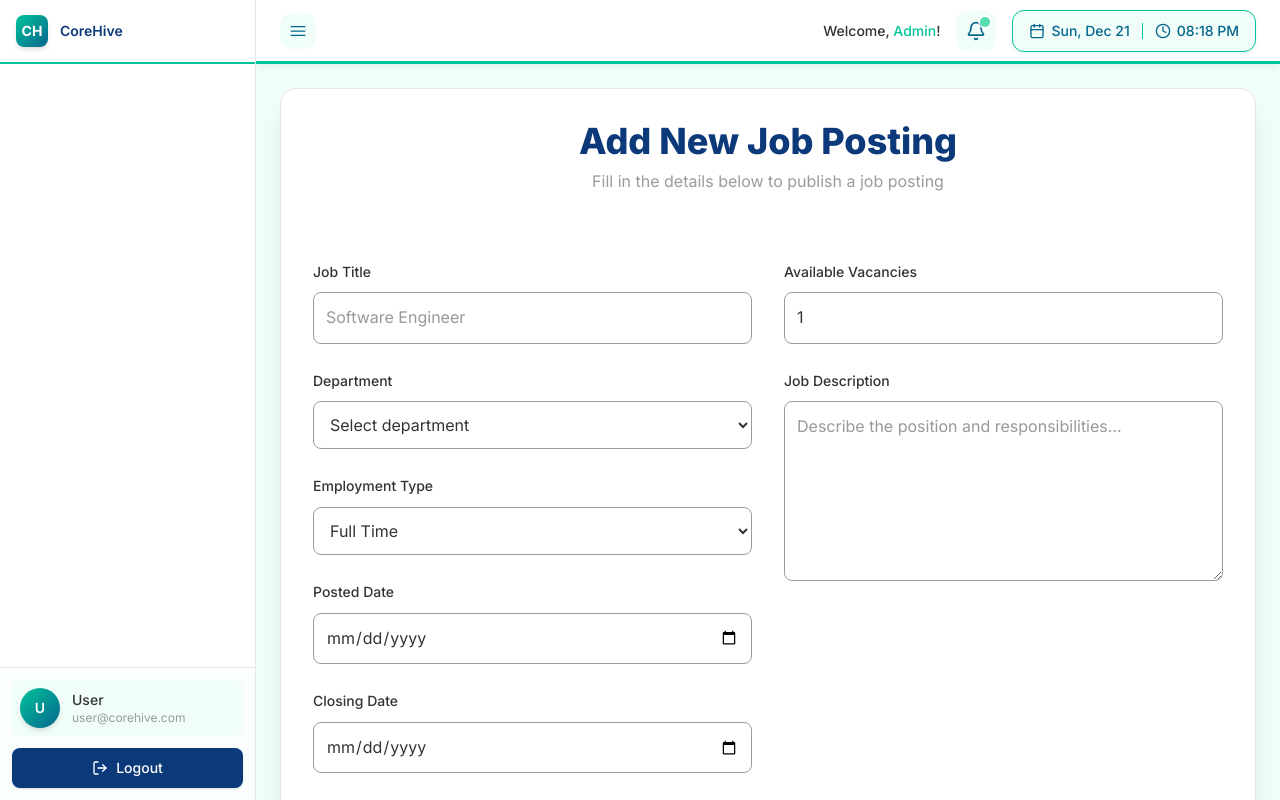
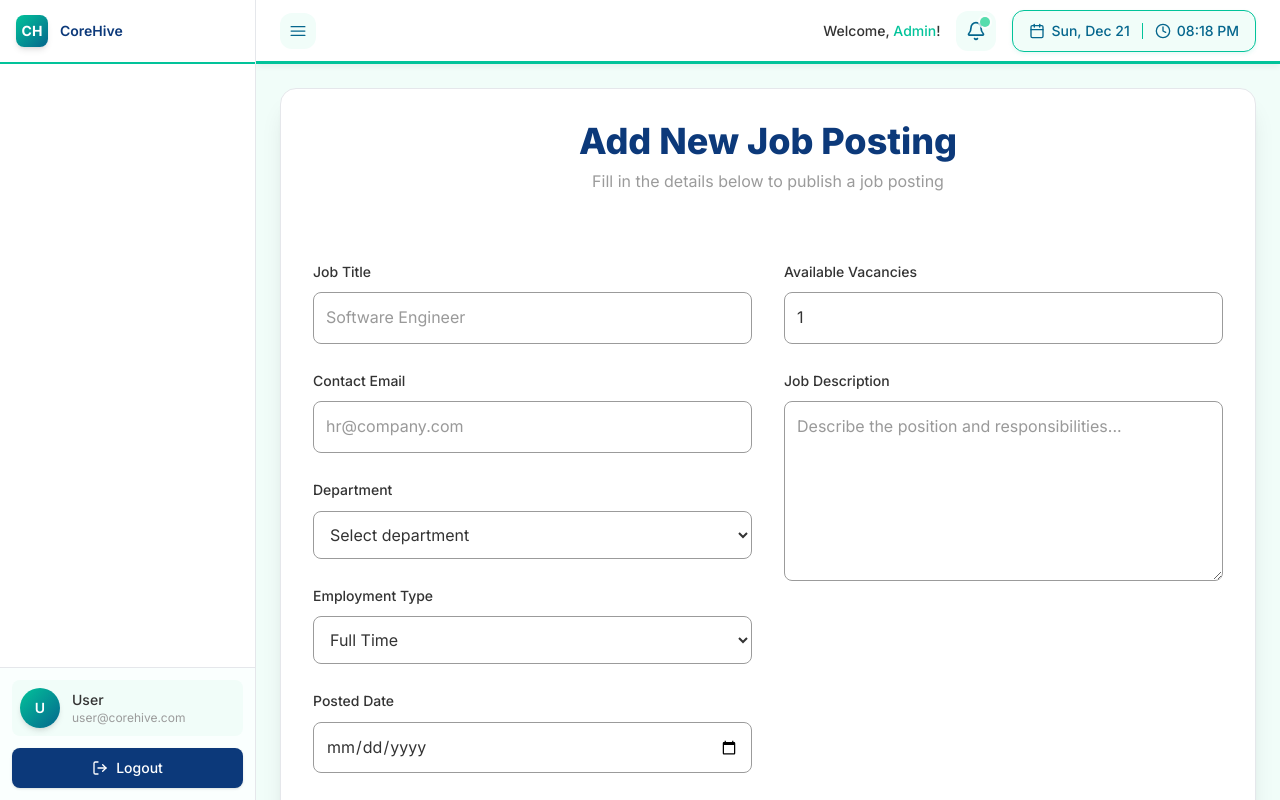
Before and after one commit to She-han/CoreHive-SaaS_HR_Platform, a React (Vite) app in the folder frontend/: page /hr_staff/addjobform in a window 1280 px wide. Built offline with nearby package versions, Linux system fonts and the light colour scheme.

Commit message:
Add email field to Job-card by frontend

```diff
--- a/frontend/src/components/hrstaff/hiringmanagement/AddJobForm.jsx
+++ b/frontend/src/components/hrstaff/hiringmanagement/AddJobForm.jsx
@@ -12,6 +12,7 @@ export default function AddJobForm() {
 
   const [form, setForm] = useState({
     title: "",
+    contactEmail: "",
     department: "",
     employmentType: "FULL_TIME",
     status: "OPEN",
@@ -52,6 +53,11 @@ useEffect(() => {
     setAvatarFile(file || null);
   }
 
+  // Simple email validation
+  function isValidEmail(email) {
+  return /^[^\s@]+@[^\s@]+\.[^\s@]+$/.test(email);
+}
+
 
   async function handleSubmit(e) {
   e.preventDefault();
@@ -89,6 +95,17 @@ useEffect(() => {
     Swal.fire("Required!", "Job description is required.", "warning");
     return;
   }
+
+  if (!form.contactEmail.trim()) {
+  Swal.fire("Required!", "Contact email is required.", "warning");
+  return;
+}
+
+if (!isValidEmail(form.contactEmail)) {
+  Swal.fire("Invalid Email!", "Please enter a valid email address.", "warning");
+  return;
+}
+
 
   setLoading(true);
 
@@ -191,6 +208,24 @@ useEffect(() => {
                 className="mt-2 w-full p-3 border border-[#9B9B9B] rounded-lg focus:ring-2 focus:ring-[#02C39A]"
               />
             </div>
+
+            {/* Contact Email */}
+            <div>
+              <label className="text-sm font-medium text-[#333333]">
+                Contact Email
+              </label>
+              <input
+                type="email"
+                name="contactEmail"
+                value={form.contactEmail}
+                onChange={handleInput}
+                placeholder="hr@company.com"
+                className="mt-2 w-full p-3 border border-[#9B9B9B] rounded-lg
+                          focus:ring-2 focus:ring-[#02C39A]"
+                required
+              />
+            </div>
+
 
 
             {/* Department */}
--- a/frontend/src/components/hrstaff/hiringmanagement/EditeJobPosting.jsx
+++ b/frontend/src/components/hrstaff/hiringmanagement/EditeJobPosting.jsx
@@ -22,6 +22,7 @@ export default function EditeJobPosting() {
 
   const [form, setForm] = useState({
     title: "",
+    contactEmail: "",
     department: "",
     employmentType: "FULL_TIME",
     status: "OPEN",
@@ -39,6 +40,7 @@ export default function EditeJobPosting() {
 
         setForm({
             title: data.title || "",
+            contactEmail: data.contactEmail || "",
             department: String(data.department || ""),
             employmentType: data.employmentType || "FULL_TIME",
             status: data.status || "OPEN",
@@ -63,6 +65,10 @@ export default function EditeJobPosting() {
     });
 }, []);
 
+  // Simple email validation
+  function isValidEmail(email) {
+  return /^[^\s@]+@[^\s@]+\.[^\s@]+$/.test(email);
+}
 
 
   const [avatarFile, setAvatarFile] = useState(null);
@@ -116,6 +122,17 @@ export default function EditeJobPosting() {
     return;
   }
 
+  if (!form.contactEmail.trim()) {
+  Swal.fire("Required!", "Contact email is required.", "warning");
+  return;
+}
+
+if (!isValidEmail(form.contactEmail)) {
+  Swal.fire("Invalid Email!", "Please enter a valid email address.", "warning");
+  return;
+}
+
+
   setLoading(true);
 
    try {
@@ -124,6 +141,7 @@ export default function EditeJobPosting() {
     if (avatarFile) {
       payload = new FormData();
     payload.append("title", form.title);
+payload.append("contactEmail", form.contactEmail.toLowerCase());
 payload.append("departmentId", form.department); // ✅ FIX
 payload.append("employmentType", form.employmentType);
 payload.append("status", form.status);
@@ -135,6 +153,7 @@ payload.append("avatar", avatarFile);
     } else {
      payload = {
     title: form.title,
+    contactEmail: form.contactEmail.toLowerCase(),
     departmentId: form.department,
     employmentType: form.employmentType,
     status: form.status,
@@ -213,6 +232,22 @@ payload.append("avatar", avatarFile);
               />
             </div>
 
+            {/* Contact Email */}
+            <div>
+              <label className="text-sm font-medium text-[#333333]">
+                Contact Email
+              </label>
+              <input
+                type="email"
+                name="contactEmail"
+                value={form.contactEmail}
+                onChange={handleInput}
+                placeholder="hr@company.com"
+                className="mt-2 w-full p-3 border border-[#9B9B9B] rounded-lg
+                          focus:ring-2 focus:ring-[#02C39A]"
+                required
+              />
+            </div>
 
             {/* Department */}
             <div>
--- a/frontend/src/components/hrstaff/hiringmanagement/JobCard.jsx
+++ b/frontend/src/components/hrstaff/hiringmanagement/JobCard.jsx
@@ -1,5 +1,5 @@
 import React from "react";
-import { Calendar, Briefcase, Users, Edit3, Trash2 } from "lucide-react";
+import { Calendar, Briefcase, Users, Edit3, Trash2 , Mail } from "lucide-react";
 import { Link } from "react-router-dom";
 
 const JobCard = ({
@@ -13,6 +13,7 @@ const JobCard = ({
   vacancies,
   postedDate,
   closingDate,
+  contactEmail,
   onDelete,
 }) => {
   const statusStyles = {
@@ -62,6 +63,25 @@ const JobCard = ({
             <p className="font-semibold text-[#05668D]">{department}</p>
           </div>
         </div>
+
+        {/* CONTACT EMAIL */}
+        {contactEmail && (
+            <div className="flex items-center justify-center">
+              <a
+                href={`mailto:${contactEmail}`}
+                className="flex items-center gap-2 px-4 py-2 rounded-xl
+                          bg-[#05668D]/10 text-[#05668D]
+                          hover:bg-[#05668D]/20 transition-all duration-200"
+              >
+                <Mail size={16} />
+                <span className="text-xs font-medium truncate max-w-[180px]">
+                  {contactEmail}
+                </span>
+              </a>
+            </div>
+          )}
+
+
 
         {/* Vacancies */}
         <div className="flex items-center gap-2.5">
--- a/frontend/src/pages/hrstaff/HiringManagement.jsx
+++ b/frontend/src/pages/hrstaff/HiringManagement.jsx
@@ -173,6 +173,7 @@ useEffect(() => {
           vacancies={job.availableVacancies}
           postedDate={job.postedDate}
           closingDate={job.closingDate}
+          contactEmail={job.contactEmail}
           onDelete={handleDeleteJob}
         />
       ))}
```
